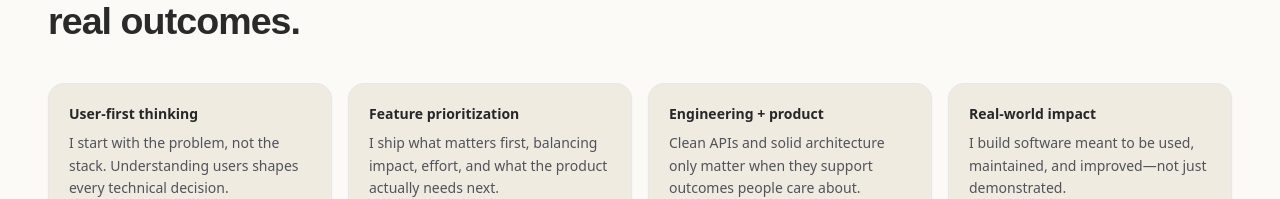
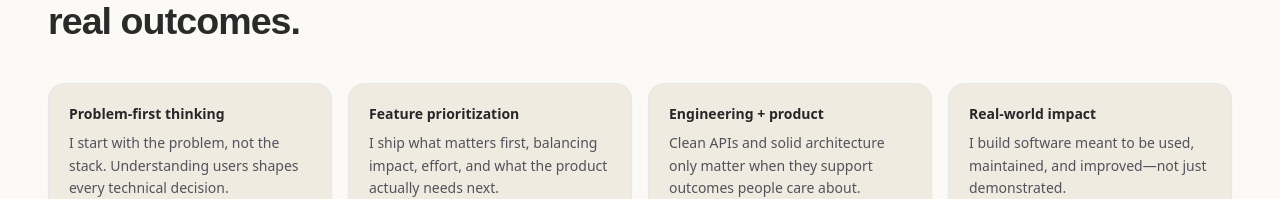
Before and after one commit to AubaidAhmedSaiyed/Portfolio, a React (Vite) app in the folder client/: page / in a window 1280 px wide. Shown: the part 9979-10178 px from the top of the page. Built offline with nearby package versions, Linux system fonts and the light colour scheme; no server answers; a small style sheet from the web is missing; the HTML template or start-up script is replaced by a standard one; a web font is replaced by a local one.

Commit message:
new-updates

```diff
--- a/client/src/data/productThinking.js
+++ b/client/src/data/productThinking.js
@@ -1,6 +1,6 @@
 export const productPoints = [
   {
-    title: 'User-first thinking',
+    title: 'Problem-first thinking',
     description: 'I start with the problem, not the stack. Understanding users shapes every technical decision.',
   },
   {
--- a/client/src/data/siteData.js
+++ b/client/src/data/siteData.js
@@ -5,7 +5,7 @@ export const siteMeta = {
   tagline: 'Building user-centric products with backend depth, ML, and cloud-ready systems.',
   intro:
     'I am a B.Tech IT student graduating in 2028, exploring how technology can solve real-world problems through user-centric solutions with a growing focus on web engineering, backend infrastructure, AI/ML, and systems that scale without losing their human purpose.',
-  resume: '/Resume_AubaidAhmed.pdf',
+  resume: '/Resume.pdf',
   profileImage: '/photo.jpeg',
   email: 'aubaidsaiyed12@gmail.com',
   github: 'https://github.com/AubaidAhmedSaiyed/',
```
Also changed, not shown: 2 other files (tests, documents, lock files or other folders).
